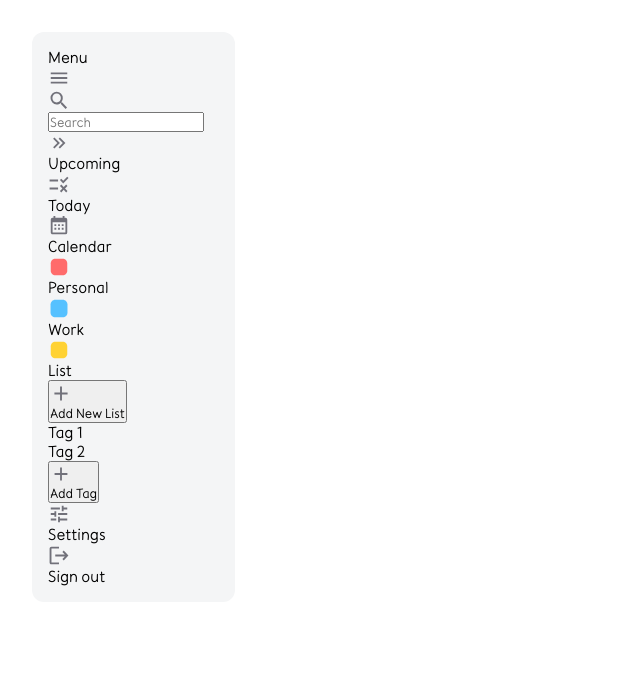
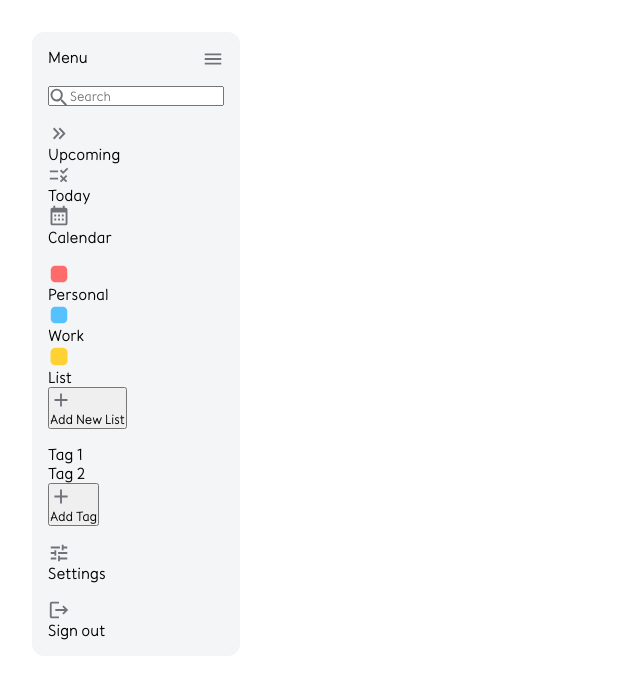
Before and after one commit to LechintanJoshua/to-do-list, a website built with webpack: page src/index.html in a window 1280 px wide. Shown: the whole page, without its empty margins (0-640 px from the left). Built offline with nearby package versions, Linux system fonts and the light colour scheme.

Commit message:
Style menu top and search bar

```diff
--- a/src/styles/iconStyle.css
+++ b/src/styles/iconStyle.css
@@ -65,3 +65,7 @@
     -webkit-mask-image: url('../icons/logout.svg');
     mask-image: url('../icons/logout.svg');
 }
+
+.search .icon {
+    position: absolute;
+}
--- a/src/styles/menuStyle.css
+++ b/src/styles/menuStyle.css
@@ -3,4 +3,19 @@
     border-radius: var(--corners);
     padding: var(--menu-pad);
     background-color: var(--bg-menu);
+    display: flex;
+    flex-direction: column;
+    gap: 1rem;
+    align-self: start;
+    position: fixed;
 }
+
+.menu .top,
+.menu .search {
+    display: flex;
+    justify-content: space-between;
+}
+
+.search input {
+    padding-left: 20px;
+}
--- a/src/styles/style.css
+++ b/src/styles/style.css
@@ -36,5 +36,5 @@ body {
     display: grid;
     grid-template-columns: 1fr 3fr 2fr;
     padding: var(--body-pad);
-    height: 100%;
+    min-height: 100dvh;
 }
```
